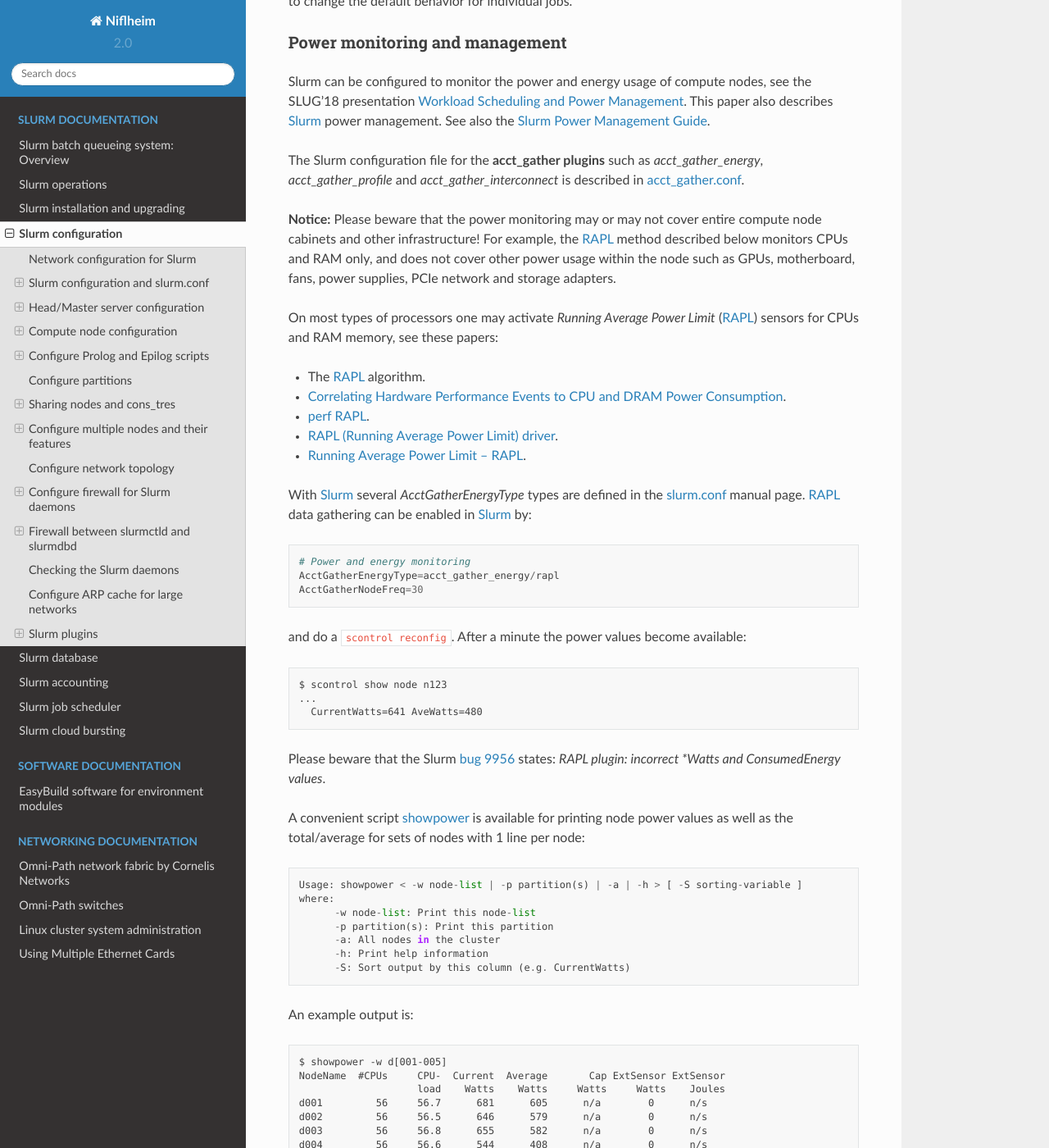
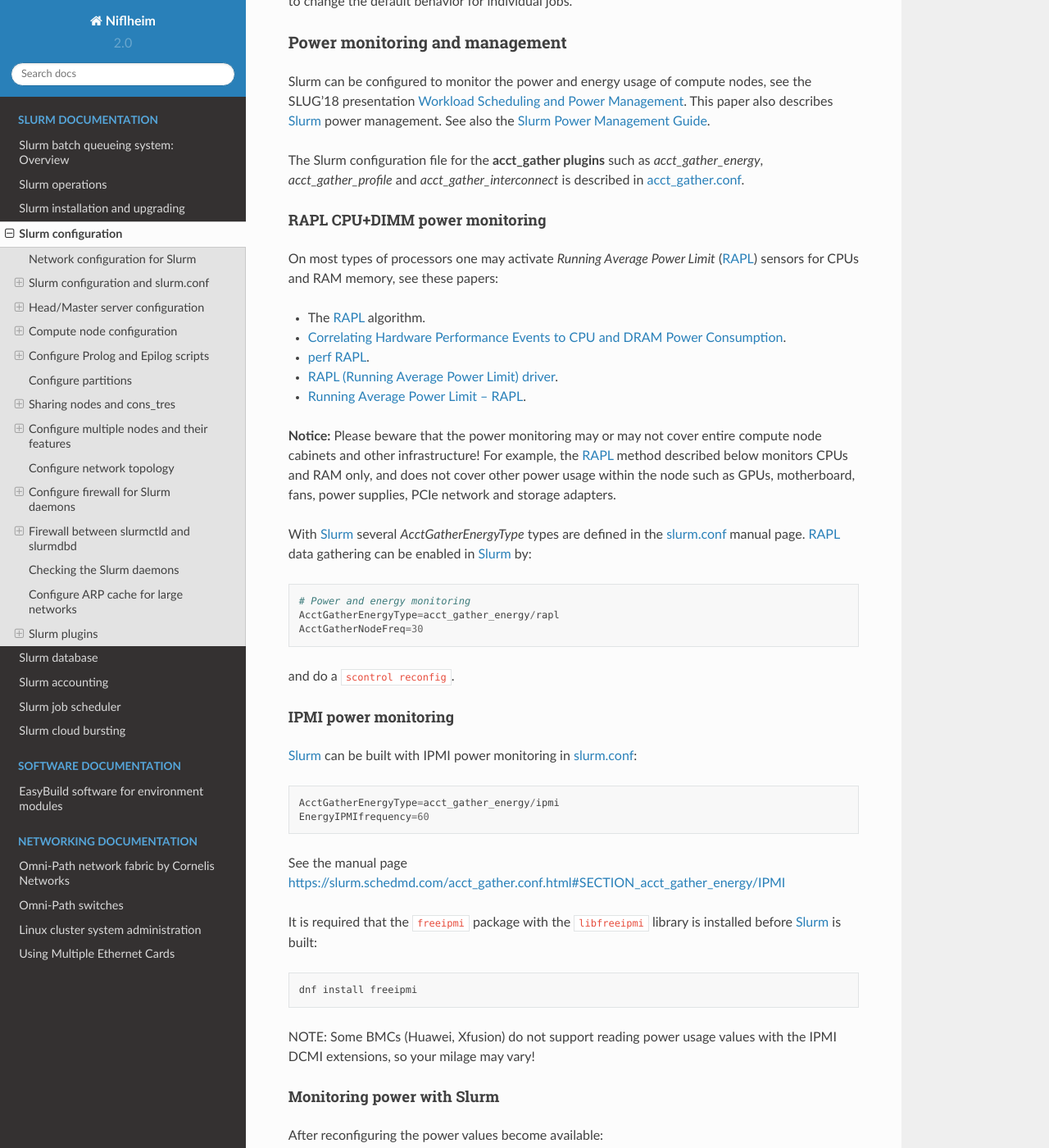
Before and after one commit to OleHolmNielsen/Niflheim_system, a Sphinx documentation site: the page built from docs/Slurm_configuration.rst, in a window 1280 px wide and 1400 px high, scrolled down 16463 px. Shown: the whole window at 82% size. Built offline with Sphinx 7.4.7 and the Read the Docs theme 2.0.0, drawn with Linux system fonts in a browser that asks for light colours.

Commit message:
Section on IPMI power monitoring

```diff
--- a/docs/Slurm_configuration.rst
+++ b/docs/Slurm_configuration.rst
@@ -663,9 +663,8 @@
 
 .. _acct_gather.conf: https://slurm.schedmd.com/acct_gather.conf.html
 
-**Notice:** Please beware that the power monitoring may or may not cover entire compute node cabinets and other infrastructure!
-For example, the RAPL_ method described below monitors CPUs and RAM only,
-and does not cover other power usage within the node such as GPUs, motherboard, fans, power supplies, PCIe network and storage adapters.
+RAPL CPU+DIMM power monitoring
+....................................
 
 On most types of processors one may activate *Running Average Power Limit* (RAPL_) sensors for CPUs and RAM memory,
 see these papers:
@@ -676,6 +675,10 @@
 * `RAPL (Running Average Power Limit) driver <https://lwn.net/Articles/545745/>`_.
 * `Running Average Power Limit – RAPL <https://01.org/blogs/2014/running-average-power-limit-%E2%80%93-rapl>`_.
 
+**Notice:** Please beware that the power monitoring may or may not cover entire compute node cabinets and other infrastructure!
+For example, the RAPL_ method described below monitors CPUs and RAM only,
+and does not cover other power usage within the node such as GPUs, motherboard, fans, power supplies, PCIe network and storage adapters.
+
 With Slurm_ several *AcctGatherEnergyType* types are defined in the slurm.conf_ manual page.
 RAPL_ data gathering can be enabled in Slurm_ by::
 
@@ -684,7 +687,27 @@
   AcctGatherNodeFreq=30
 
 and do a ``scontrol reconfig``.
-After a minute the power values become available::
+
+IPMI power monitoring
+..........................
+
+Slurm_ can be built with IPMI power monitoring in slurm.conf_::
+
+  AcctGatherEnergyType=acct_gather_energy/ipmi
+  EnergyIPMIfrequency=60
+
+See the manual page https://slurm.schedmd.com/acct_gather.conf.html#SECTION_acct_gather_energy/IPMI
+
+It is required that the ``freeipmi`` package with the ``libfreeipmi`` library is installed before Slurm_ is built::
+
+  dnf install freeipmi
+
+NOTE: Some BMCs (Huawei, Xfusion) do not support reading power usage values with the IPMI DCMI extensions, so your milage may vary!
+
+Monitoring power with Slurm
+...............................
+
+After reconfiguring the power values become available::
 
   $ scontrol show node n123
   ...
```
